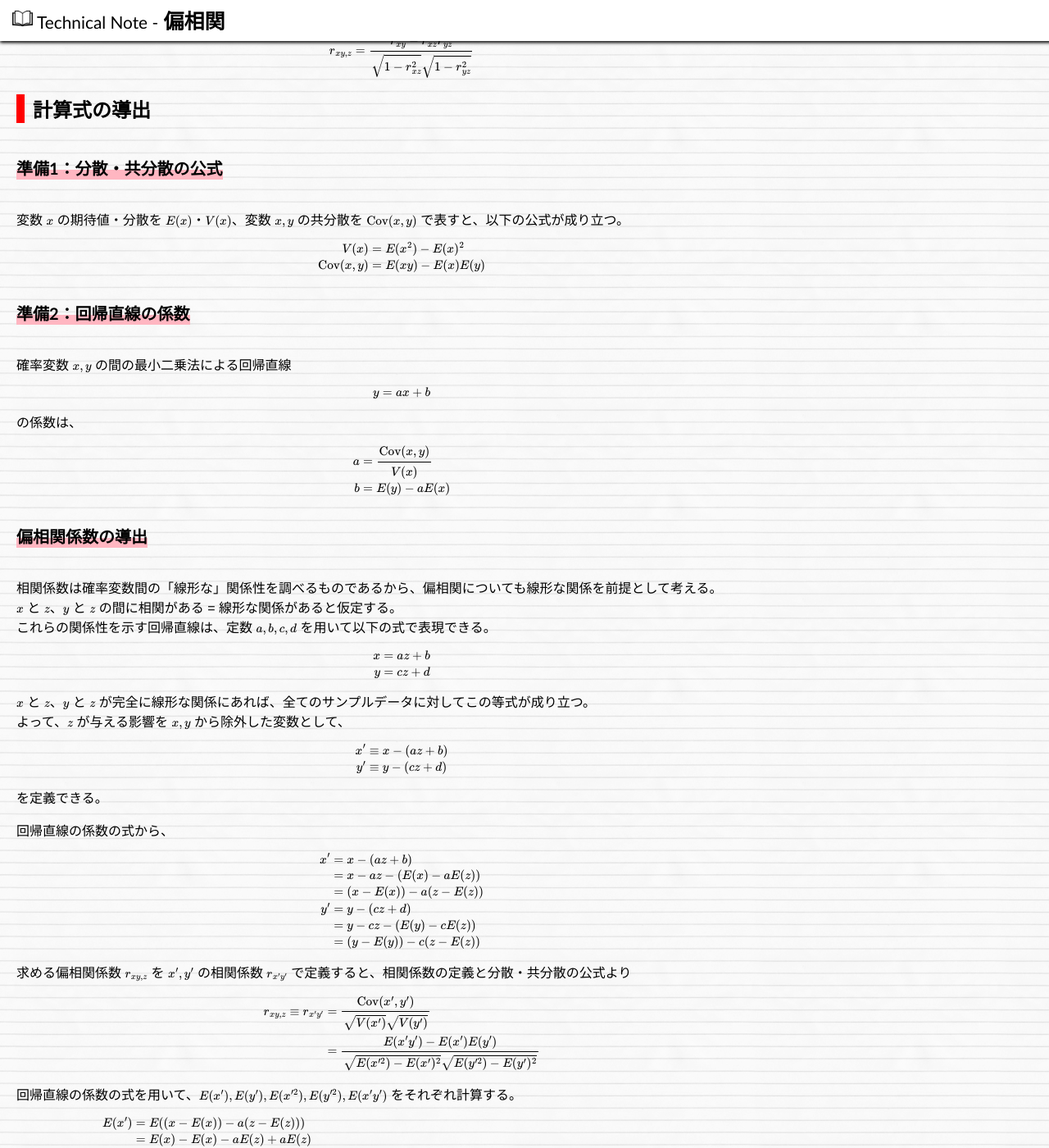
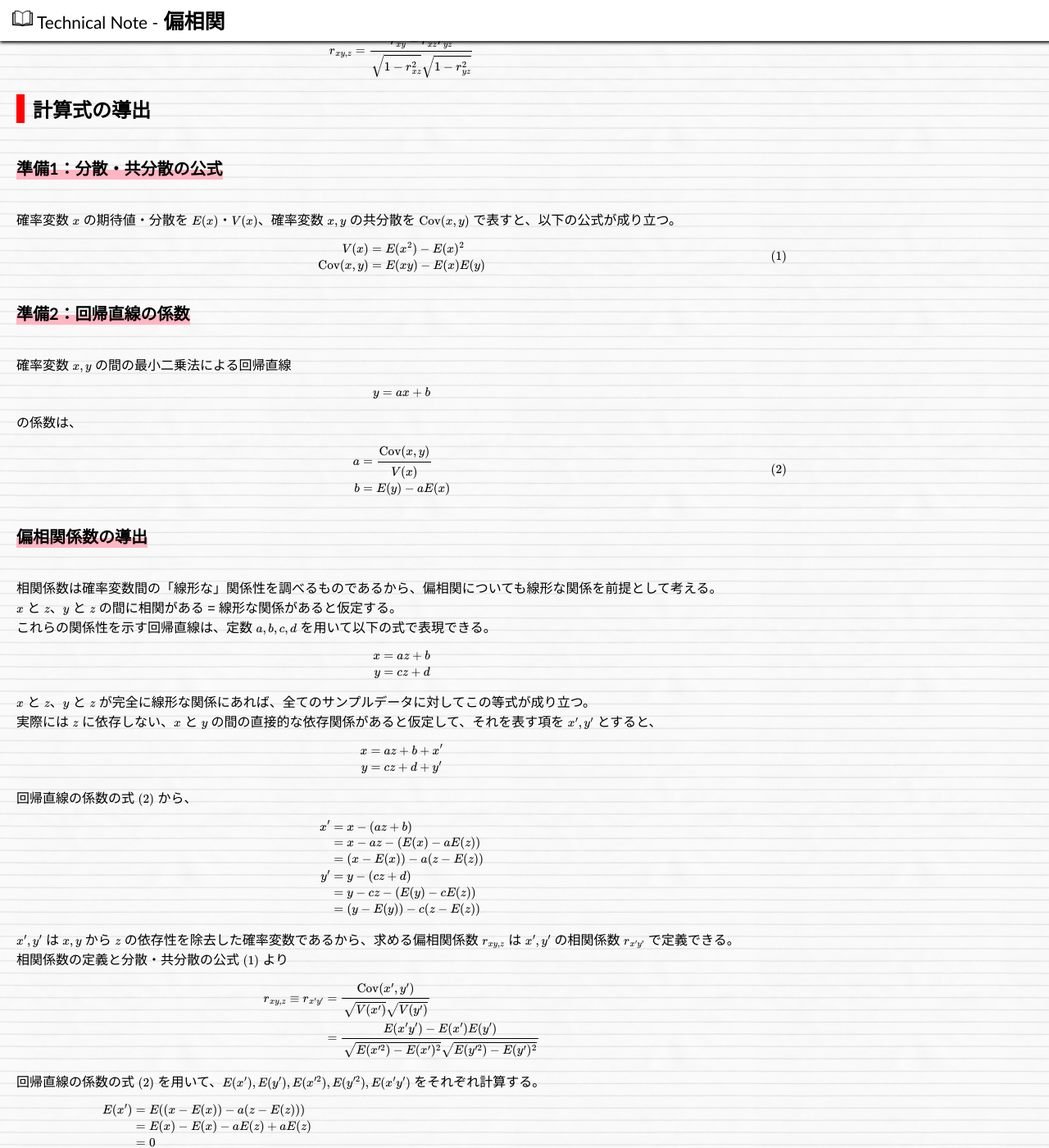
Before and after one commit to hkawabata/technical-note, a Jekyll site: the page built from docs/note/Math/statistics/partial-correlation.md, in a window 1280 px wide and 1400 px high, scrolled down 883 px. Shown: the whole window at 82% size. Built offline with Jekyll 4.4.1, drawn with Linux system fonts in a browser that asks for light colours; nearby versions of some CDN libraries; our own code applies the rules of GitHub Pages for plain Markdown files; formulas are drawn with MathJax 3; some of the changed text lies outside the part shown.

Commit message:
2023/03/17 23:28 update

```diff
--- a/docs/note/Math/statistics/partial-correlation.md
+++ b/docs/note/Math/statistics/partial-correlation.md
@@ -33,13 +33,14 @@ $$
 
 ### 準備1：分散・共分散の公式
 
-変数 $x$ の期待値・分散を $E(x)$・$V(x)$、変数 $x,y$ の共分散を $\mathrm{Cov}(x,y)$ で表すと、以下の公式が成り立つ。
+確率変数 $x$ の期待値・分散を $E(x)$・$V(x)$、確率変数 $x,y$ の共分散を $\mathrm{Cov}(x,y)$ で表すと、以下の公式が成り立つ。
 
 $$
 \begin{eqnarray}
 	V(x) &=& E(x^2) - E(x)^2 \\
 	\mathrm{Cov}(x, y) &=& E(xy) - E(x)E(y)
 \end{eqnarray}
+\tag{1}
 $$
 
 ### 準備2：回帰直線の係数
@@ -57,6 +58,7 @@ $$
 	a &=& \cfrac{\mathrm{Cov}(x, y)}{V(x)} \\
 	b &=& E(y) - a E(x)
 \end{eqnarray}
+\tag{2}
 $$
 
 
@@ -74,18 +76,16 @@ $$
 $$
 
 $x$ と $z$、$y$ と $z$ が完全に線形な関係にあれば、全てのサンプルデータに対してこの等式が成り立つ。
-よって、$z$ が与える影響を $x, y$ から除外した変数として、
+実際には $z$ に依存しない、$x$ と $y$ の間の直接的な依存関係があると仮定して、それを表す項を $x', y'$ とすると、
 
 $$
 \begin{eqnarray}
-	x' &\equiv& x - (az + b) \\
-	y' &\equiv& y - (cz + d)
+	x &=& az + b + x' \\
+	y &=& cz + d + y'
 \end{eqnarray}
 $$
 
-を定義できる。
-
-回帰直線の係数の式から、
+回帰直線の係数の式 $(2)$ から、
 
 $$
 \begin{eqnarray}
@@ -103,7 +103,8 @@ $$
 \end{eqnarray}
 $$
 
-求める偏相関係数 $r_{xy,z}$ を $x', y'$ の相関係数 $r_{x'y'}$ で定義すると、相関係数の定義と分散・共分散の公式より
+$x', y'$ は $x, y$ から $z$ の依存性を除去した確率変数であるから、求める偏相関係数 $r_{xy,z}$ は $x', y'$ の相関係数 $r_{x'y'}$ で定義できる。
+相関係数の定義と分散・共分散の公式 $(1)$ より
 
 $$
 \begin{eqnarray}
@@ -114,7 +115,7 @@ $$
 \end{eqnarray}
 $$
 
-回帰直線の係数の式を用いて、$E(x'), E(y'), E(x'^2), E(y'^2), E(x'y')$ をそれぞれ計算する。
+回帰直線の係数の式 $(2)$ を用いて、$E(x'), E(y'), E(x'^2), E(y'^2), E(x'y')$ をそれぞれ計算する。
 
 $$
 \begin{eqnarray}
@@ -243,6 +244,6 @@ Python で相関係数を計算 & 散布図を描画する関数
 
 ![Figure_1](https://user-images.githubusercontent.com/13412823/215378527-662a7f27-9660-4451-a892-1a12467f65fa.png)
 
-- 気温の影響を除外した場合も、オゾンと風の間には相関がありそう
-- 風の影響を除外した場合も、オゾンと気温の間には相関がありそう
-- オゾンの影響を除外すると、気温と風の間には直接的な相関はなさそう
+- 気温(T)の影響を除外した場合も、オゾン(O)と風(W)の間には相関がありそう
+- 風(W)の影響を除外した場合も、オゾン(O)と気温(T)の間には相関がありそう
+- オゾン(O)の影響を除外すると、気温(T)と風(W)の間には直接的な相関はなさそう
```
